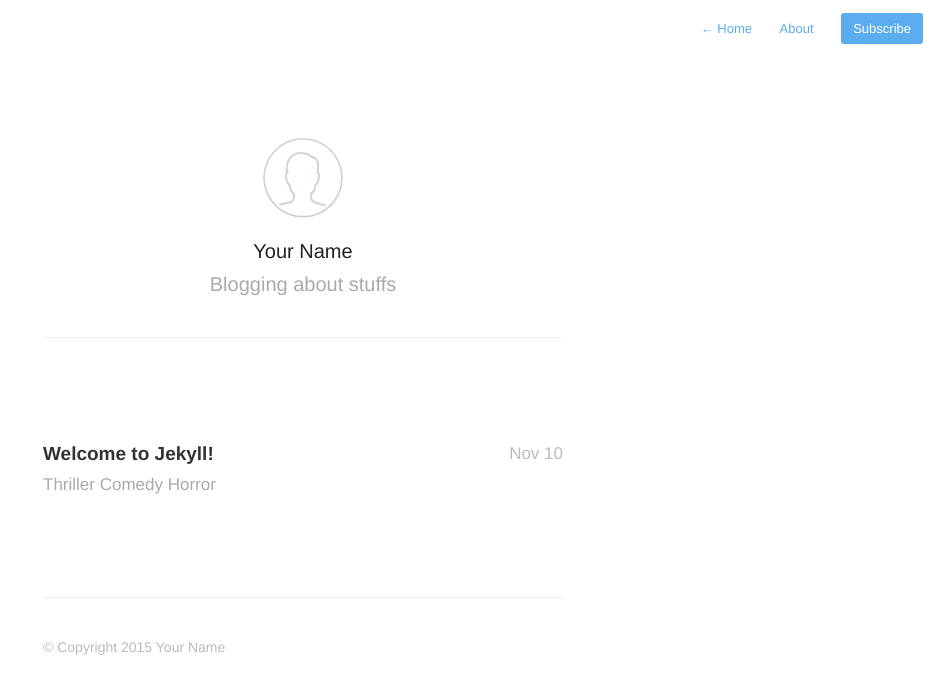
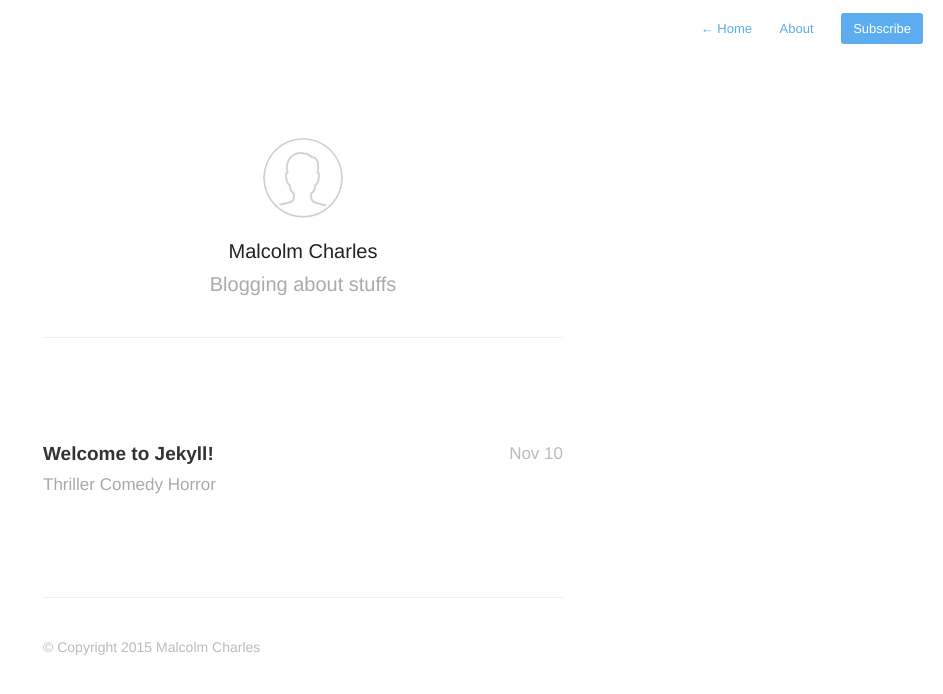
Before and after one commit to mcharles/mcharles.github.io, a Jekyll site: the page built from index.html, in a window 1280 px wide. Shown: the top 694 px of the page, without its empty margins (337-1280 px from the left). Built offline with Jekyll 4.4.1, drawn with Linux system fonts in a browser that asks for light colours; nearby versions of some CDN libraries; Markdown is read by kramdown in place of the engine named in the settings; the list of posts is cut into pages by our own code.

Commit message:
Update _config.yml

```diff
--- a/_config.yml
+++ b/_config.yml
@@ -15,8 +15,8 @@ disqus: false
 disqus_shortname: 'your-disqus-shortname'
 
 # Details for the RSS feed generator
-url:            'http://your-blog-url.example.com'
-author:         'Your Name'
+url:            'http://mcharles.github.io'
+author:         'Malcolm Charles'
 authorTwitter:  'YourTwitterUsername'
 
 permalink:       /:year/:title/
```
